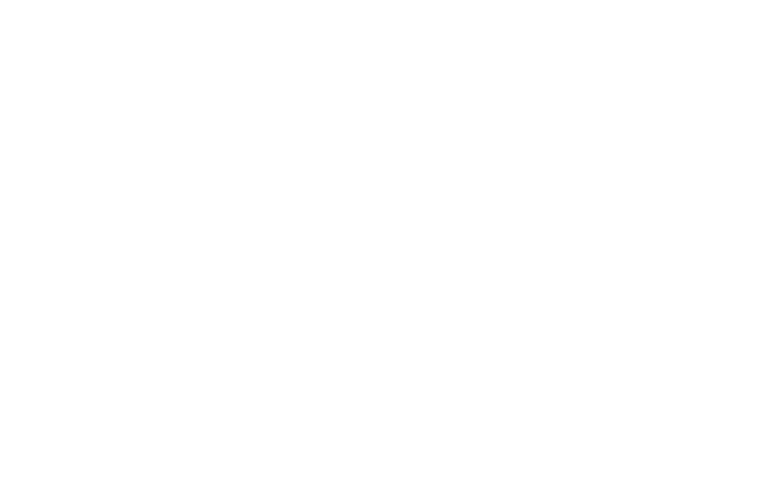
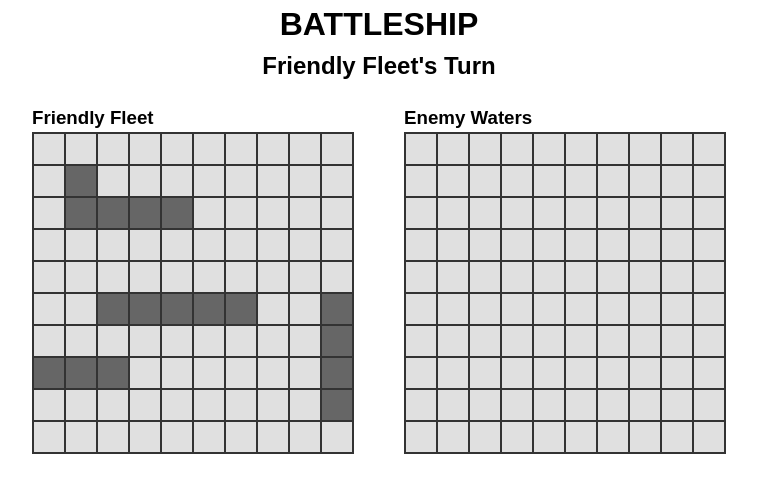
Before and after one commit to nannnmuzaki/odin-battleship, a website built with webpack: page src/template.html in a window 1280 px wide. Shown: the whole page, without its empty margins (261-1018 px from the left). Built offline with nearby package versions, Linux system fonts and the light colour scheme.

Commit message:
glue the code and build the UI for a mvp

```diff
--- a/src/css/style.css
+++ b/src/css/style.css
@@ -69,3 +69,42 @@ h6 {
 #__next {
   isolation: isolate;
 }
+
+#content > h1 {
+  text-align: center;
+}
+
+#turn-display {
+  text-align: center;
+}
+
+.boards-container {
+  display: flex;
+  justify-content: center;
+  gap: 50px;
+  margin-top: 20px;
+}
+
+.board {
+  display: grid;
+  grid-template-columns: repeat(10, 30px);
+  grid-template-rows: repeat(10, 30px);
+  gap: 2px;
+  background-color: #333;
+  padding: 2px;
+}
+
+.cell {
+  background-color: #e0e0e0;
+  cursor: pointer;
+}
+
+.cell.ship {
+  background-color: #666;
+}
+.cell.miss {
+  background-color: #87ceeb;
+}
+.cell.hit {
+  background-color: #ff4136;
+}
--- a/src/js/controller/GameController.js
+++ b/src/js/controller/GameController.js
@@ -44,6 +44,10 @@ export class GameController {
 
   isPlayerTwoTurn() {
     return this.#activePlayer === this.#playerTwo;
+  }
+
+  get isPlayerTwoComputer() {
+    return this.#playerTwo.isPlayerComputer();
   }
 
   #switchPlayerTurn() {
@@ -122,4 +126,8 @@ export class GameController {
       }
     }
   }
+
+  get winner() {
+    return this.#winner;
+  }
 }
--- a/src/js/controller/ScreenController.js
+++ b/src/js/controller/ScreenController.js
@@ -2,32 +2,84 @@ import { GameController } from "./GameController.js";
 
 export class ScreenController {
   #game;
+  #contentDiv;
+  #turnDisplay;
   #playerOneDiv;
   #playerTwoDiv; // currently player two is a computer;
 
   constructor() {
     this.#game = new GameController();
+    this.#contentDiv = document.querySelector("#content");
+    this.#initializeUI();
+    this.updateScreen();
+  }
 
-    this.#playerOneDiv = document.querySelector("#player-one-board");
-    this.#playerTwoDiv = document.querySelector("#player-two-board");
+  #initializeUI() {
+    this.#contentDiv.textContent = "";
 
-    this.updateScreen();
+    const title = document.createElement("h1");
+    title.textContent = "BATTLESHIP";
+
+    this.#turnDisplay = document.createElement("h2");
+    this.#turnDisplay.id = "turn-display";
+
+    const boardsContainer = document.createElement("div");
+    boardsContainer.classList.add("boards-container");
+
+    const playerOneWrapper = document.createElement("div");
+    const p1Label = document.createElement("h3");
+    p1Label.textContent = "Friendly Fleet";
+    this.#playerOneDiv = document.createElement("div");
+    this.#playerOneDiv.classList.add("board");
+
+    playerOneWrapper.appendChild(p1Label);
+    playerOneWrapper.appendChild(this.#playerOneDiv);
+
+    const playerTwoWrapper = document.createElement("div");
+    const p2Label = document.createElement("h3");
+    p2Label.textContent = "Enemy Waters";
+    this.#playerTwoDiv = document.createElement("div");
+    this.#playerTwoDiv.classList.add("board");
+
+    playerTwoWrapper.appendChild(p2Label);
+    playerTwoWrapper.appendChild(this.#playerTwoDiv);
+
+    boardsContainer.appendChild(playerOneWrapper);
+    boardsContainer.appendChild(playerTwoWrapper);
+
+    this.#contentDiv.appendChild(title);
+    this.#contentDiv.appendChild(this.#turnDisplay);
+    this.#contentDiv.appendChild(boardsContainer);
   }
 
   updateScreen() {
     this.#playerOneDiv.textContent = "";
     this.#playerTwoDiv.textContent = "";
 
-    this.#renderBoard(
-      this.#game.boardOne,
-      this.#playerOneDiv,
-      this.#game.isPlayerOneTurn() ? true : false,
-    );
-    this.#renderBoard(
-      this.#game.boardTwo,
-      this.#playerTwoDiv,
-      this.#game.isPlayerTwoTurn() ? true : false,
-    );
+    const showBoardOne = this.#game.isPlayerOneTurn();
+
+    if (this.#game.winner) {
+      this.#turnDisplay.textContent = `${this.#game.winner.name} Wins!`;
+
+      // Render both boards with showShips = true.
+      // Because showShips is true, !showShips is false, so NO click listeners are attached.
+      // The board is completely locked!
+      this.#renderBoard(this.#game.boardOne, this.#playerOneDiv, true);
+      this.#renderBoard(this.#game.boardTwo, this.#playerTwoDiv, true);
+
+      return;
+    }
+
+    this.#turnDisplay.textContent = this.#game.isPlayerOneTurn()
+      ? "Friendly Fleet's Turn"
+      : "Enemy's Turn";
+
+    const showBoardTwo = this.#game.isPlayerTwoComputer
+      ? false
+      : this.#game.isPlayerTwoTurn();
+
+    this.#renderBoard(this.#game.boardOne, this.#playerOneDiv, showBoardOne);
+    this.#renderBoard(this.#game.boardTwo, this.#playerTwoDiv, showBoardTwo);
   }
 
   #renderBoard(boardData, boardDiv, showShips) {
@@ -64,7 +116,7 @@ export class ScreenController {
               setTimeout(() => {
                 this.#game.playComputerTurn();
                 this.updateScreen();
-              }, 600);
+              }, 1000);
             }
           });
         }
--- a/src/js/index.js
+++ b/src/js/index.js
@@ -1 +1,6 @@
 import "../css/style.css";
+import { ScreenController } from "../js/controller/ScreenController.js";
+
+// Boot up the entire UI and Game
+// eslint-disable-next-line no-unused-vars
+const gameUI = new ScreenController();
--- a/src/template.html
+++ b/src/template.html
@@ -3,7 +3,7 @@
   <head>
     <meta charset="UTF-8" />
     <meta name="viewport" content="width=device-width, initial-scale=1.0" />
-    <title>PROJECT TITLE</title>
+    <title>Odin Battleship</title>
   </head>
   <body>
     <div id="content"></div>
```
